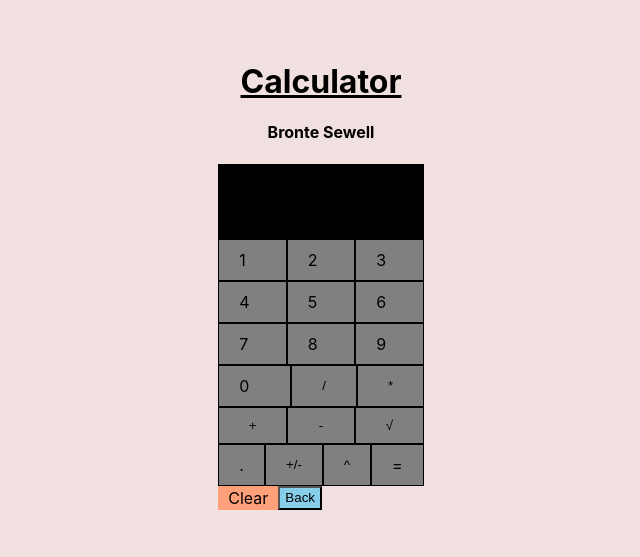
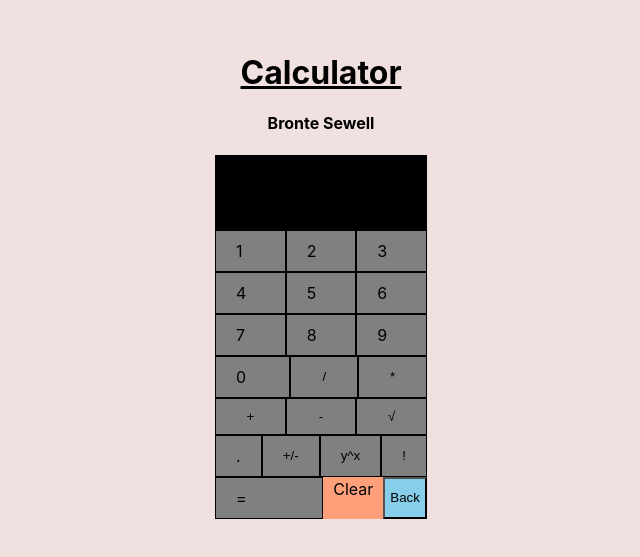
Before and after one commit to Brontesewell/Tutorfly-Coding-Challenge-Bronte-Sewell, a React (Create React App) app: page / in a window 1280 px wide. Shown: the part 125-682 px from the top of the page, without its empty margins (319-959 px from the left). Built offline with nearby package versions, Linux system fonts and the light colour scheme.

Commit message:
factorial func created

```diff
--- a/src/App.js
+++ b/src/App.js
@@ -64,6 +64,31 @@ class App extends Component {
     }
   }
 
+  // 𝑥−𝑥3/6
+  // (e**(X*1j)).imag
+  // sin = () => {
+  //   let x = 1;
+  //   while (x > 100) {
+  //     console.log("hi")
+  //   }
+
+  //   // this.setState({
+  //   //   input: this.state.input - ((this.state.input ** 3) / 6)
+  //   // })
+  // }
+
+  factorial = () => {
+    let num = this.state.input;
+    if (num === 0) return 1;
+    let f = 1;
+    for (let i = 1; i < num; i++) {
+        f = f * (i + 1);
+    }
+    this.setState({
+      input: f
+    })
+  }
+
   decimal = value => {
     if (this.state.input.indexOf(".") === -1) {
       this.setState({
@@ -97,14 +122,9 @@ squareRoot = () => {
   this.setState({
     input: this.state.input **(1/2)
   })
+}
 
-  // function squareRoot(number){
-  //   var square = 1, i=0;
-  //   while(true)
-  //   {
-  //   i = i + 1;
-  //   square = (number / square + square)
-}
+
 
   render() {
     // console.log("Input is:", this.state.input)
@@ -136,26 +156,25 @@ squareRoot = () => {
 
             <div className="rows">
               <ButtonsForFunc handleNumClick={this.addZeroToInput}>0</ButtonsForFunc>
-              <button className="buttons" value="/" name="operator" onClick={this.operatorClicked}>/</button>
-              <button className="buttons" value="*" name="operator" onClick={this.operatorClicked}>*</button>
+              <button className="buttons" value="/" onClick={this.operatorClicked}>/</button>
+              <button className="buttons" value="*" onClick={this.operatorClicked}>*</button>
             </div>
 
             <div className="rows">
-              <button className="buttons" value="+" name="operator" onClick={this.operatorClicked}>+</button>
-              <button className="buttons" value="-" name="operator" onClick={this.operatorClicked}>-</button>
+              <button className="buttons" value="+" onClick={this.operatorClicked}>+</button>
+              <button className="buttons" value="-" onClick={this.operatorClicked}>-</button>
               <button className="buttons" onClick={this.squareRoot} >√</button>
             </div>
 
             <div className="rows">
               <ButtonsForFunc handleNumClick={this.decimal}>.</ButtonsForFunc>
               <button className="buttons" onClick={this.plusMinusOperator}>+/-</button>
-              <button className="buttons" value="**" name="operator" onClick={this.operatorClicked}>^</button>
-              <ButtonsForFunc handleNumClick={this.equals}>=</ButtonsForFunc>
-              {/* √ */}
-
+              <button className="buttons" value="**" onClick={this.operatorClicked}>y^x</button>
+              <button className="buttons" onClick={this.factorial}>!</button>
             </div>
 
             <div className="rows">
+              <ButtonsForFunc handleNumClick={this.equals}>=</ButtonsForFunc>
                <ButtonToClear clearInput={this.clearInput}/>
                <button id="back-button" onClick={() => this.backspace()}>Back</button>
             </div>
```
